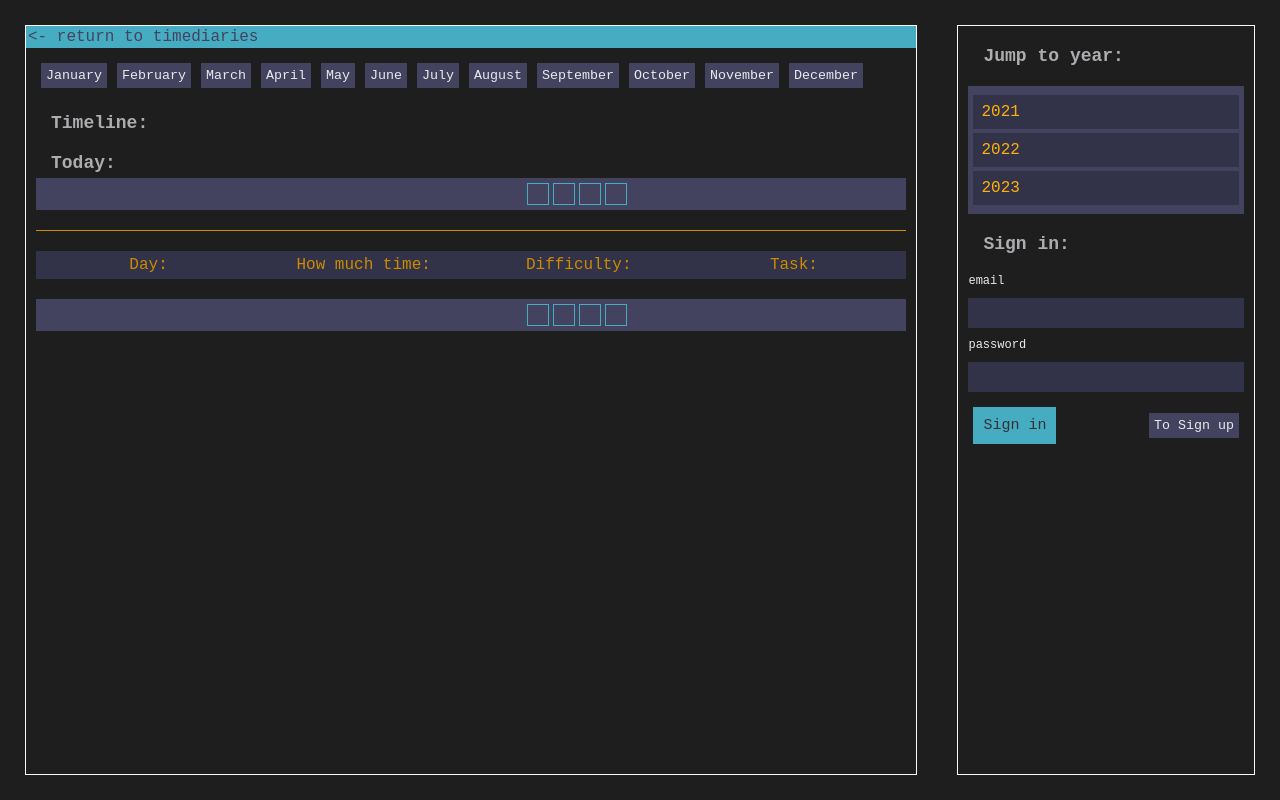
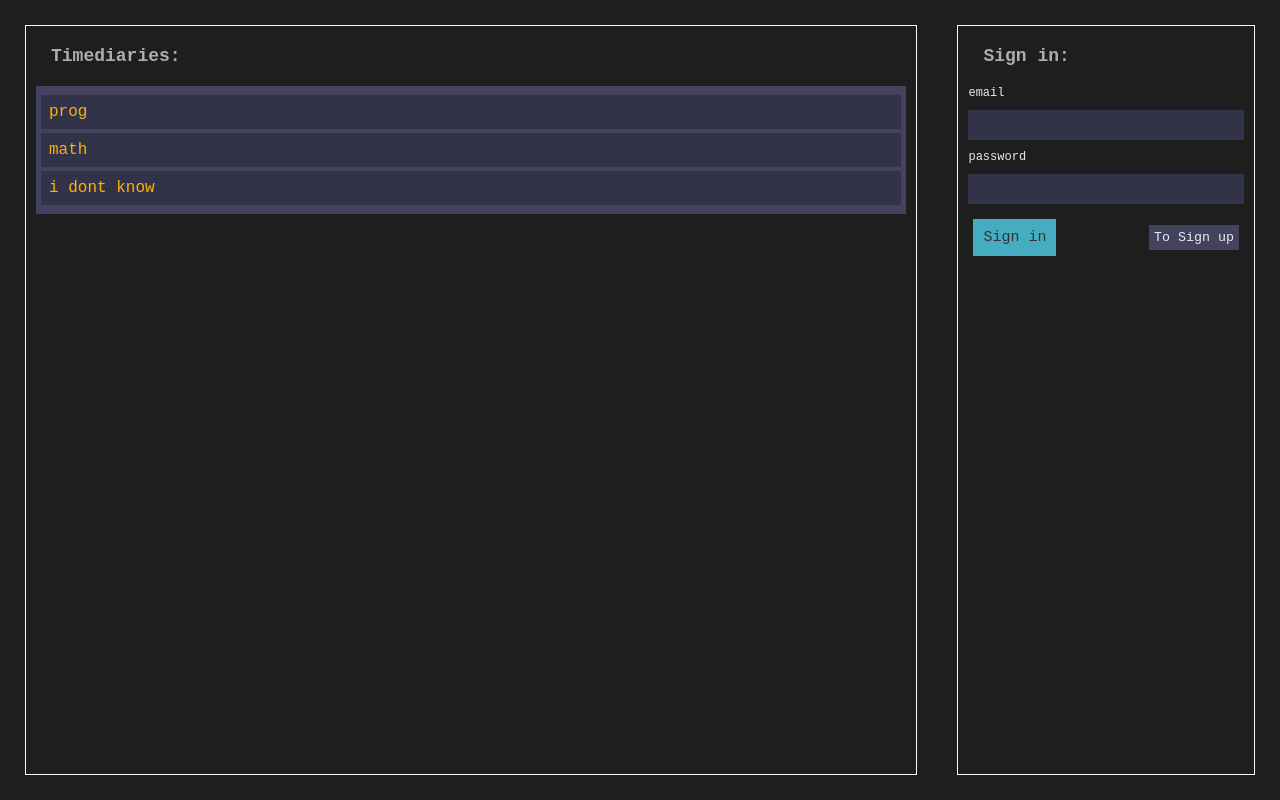
Before and after one commit to momo-hash1/timetracker, a React app: page /timediary in a window 1280 px wide. Built offline with nearby package versions, Linux system fonts and the light colour scheme.

Commit message:
timediaries page

```diff
--- a/package.json
+++ b/package.json
@@ -29,6 +29,7 @@
     "@nestjs/common": "^9.3.3",
     "@nestjs/core": "^9.3.3",
     "react-hook-form": "^7.43.1",
+    "react-router-dom": "^6.8.1",
     "reflect-metadata": "^0.1.13",
     "rxjs": "^7.8.0",
     "sqlite3": "^5.1.4"
--- a/src/ui/App.js
+++ b/src/ui/App.js
@@ -1,7 +1,8 @@
 import TimeDiary from "./pages/timeDiary";
+import TimeDiaryPage from "./pages/timeDiaryPage"
 
 const App = () => {
-    return (<TimeDiary/>)
+    return (<TimeDiaryPage/>)
 }
 
 export default App;
--- /dev/null
+++ b/src/ui/components/timeDiaryList.js
@@ -0,0 +1,11 @@
+import TitledContainer from "./containers/TitledContainer";
+import List from "./widgets/List";
+
+const TimeDiaryList = (props) => {
+  return (
+    <TitledContainer title={"Timediaries"}>
+      <List array={["prog", "math", "i dont know"]} pickTitle={(x) => x}></List>
+    </TitledContainer>
+  );
+};
+export default  TimeDiaryList;
--- a/src/ui/components/widgets/List.js
+++ b/src/ui/components/widgets/List.js
@@ -8,8 +8,8 @@ const List = (props) => {
       <ul>
         {props.array.map((x) => (
           <ListItem
-            item={x}
-            highlightValue={props.highlightValue}
+            title={props.pickTitle(x)}
+            selectTitle={props.selectTitle}
             onClick={() => {
               props.onClick(props.pickProperty(x));
             }}
--- a/src/ui/components/widgets/ListItem.js
+++ b/src/ui/components/widgets/ListItem.js
@@ -5,12 +5,12 @@ const ListItem = (props) => {
     <li
       onClick={() => props.onClick()}
       className={
-        props.highlightValue === props.item.text
+        props.selectTitle === props.title
           ? "highlighted list-item"
           : "list-item"
       }
     >
-      {props.item.text}
+      {props.title}
     </li>
   );
 };
--- a/src/ui/components/functionWidgets.js
+++ b/src/ui/components/yearList.js
@@ -11,6 +11,8 @@ const FunctionWidgets = (props) => {
           { text: 2022},
           { text: 2023 },
         ]}
+        selectTitle={2021}
+        pickTitle={(x) => x.text}
       />
     </TitledContainer>
   );
--- a/src/ui/pages/timeDiary.js
+++ b/src/ui/pages/timeDiary.js
@@ -1,6 +1,6 @@
 import SectionDivider from "../components/containers/SectionDivider";
 import Timeline from "../components/timeline/Timeline";
-import FunctionWidgets from "../components/functionWidgets";
+import FunctionWidgets from "../components/yearList";
 import React from "react";
 import Navigation from "../components/widgets/navigation";
 
--- /dev/null
+++ b/src/ui/pages/timeDiaryPage.js
@@ -0,0 +1,13 @@
+import Navigation from "../components/widgets/navigation";
+import SectionDivider from "../components/containers/SectionDivider";
+import TimeDiaryList from "../components/timeDiaryList";
+
+const timeDiaryPage = () => {
+  return (
+    <SectionDivider
+      main={<TimeDiaryList/>}
+    />
+  );
+};
+
+export default timeDiaryPage;
```
